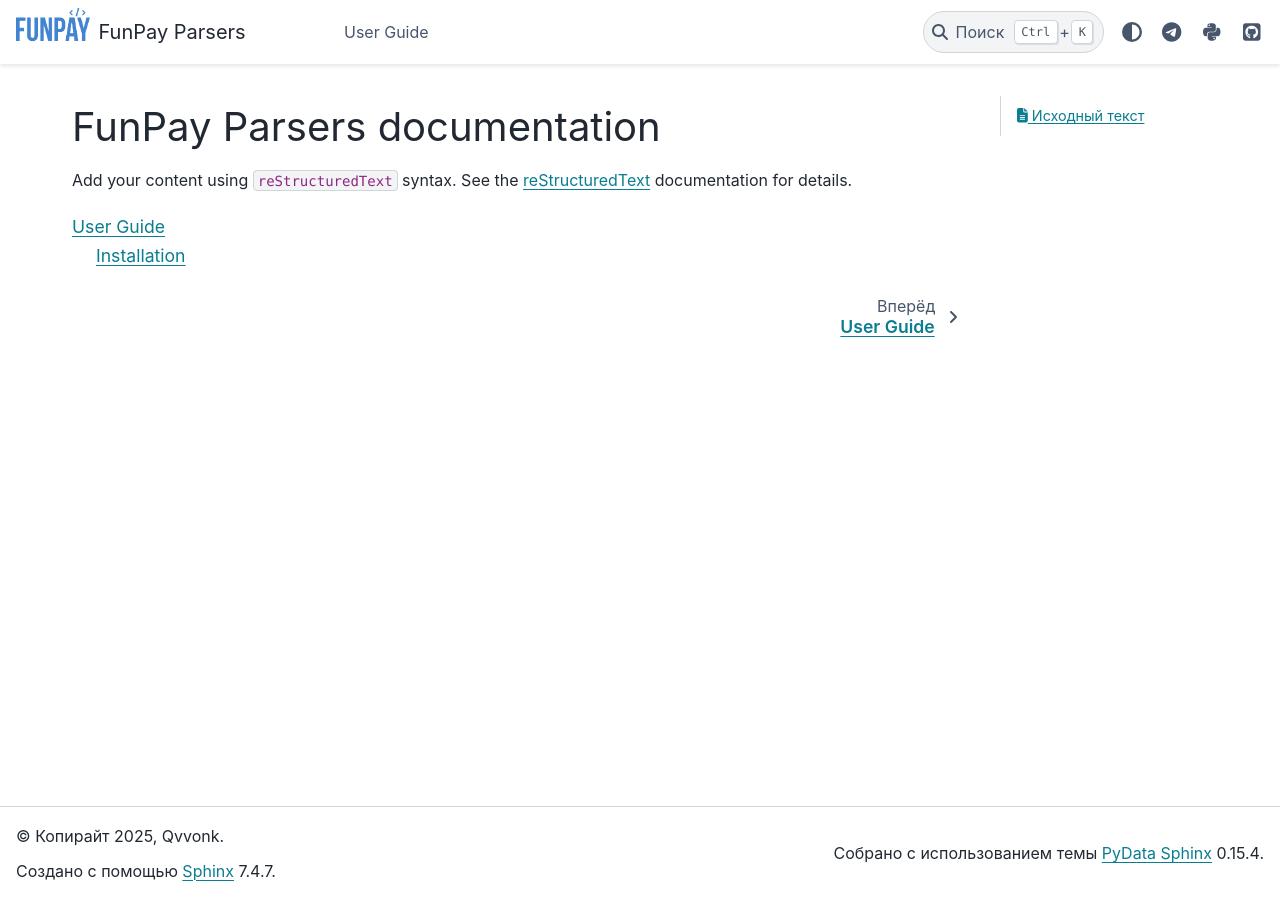
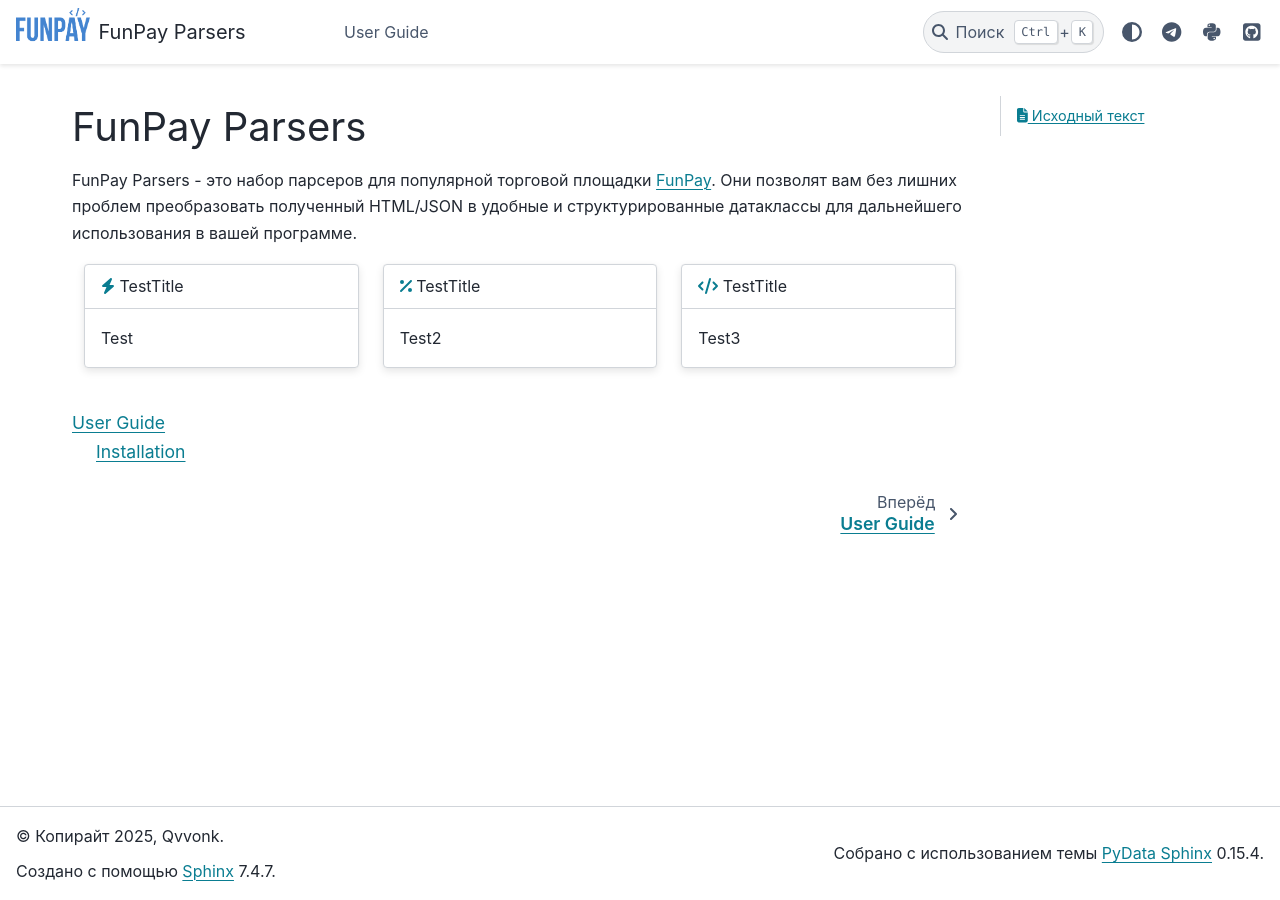
Before and after one commit to funpayhub/funpayparsers, a Sphinx documentation site: the page built from docs/source/index.rst, in a window 1280 px wide. Built offline with Sphinx 7.4.7 and the PyData theme 0.15.4, drawn with Linux system fonts in a browser that asks for light colours.

Commit message:
Grid of cards

```diff
--- a/docs/source/conf.py
+++ b/docs/source/conf.py
@@ -7,7 +7,7 @@
 # -- General configuration ---------------------------------------------------
 # https://www.sphinx-doc.org/en/master/usage/configuration.html#general-configuration
 
-extensions = []
+extensions = ['sphinx_design']
 
 templates_path = ['_templates']
 exclude_patterns = []
--- a/docs/source/index.rst
+++ b/docs/source/index.rst
@@ -1,14 +1,37 @@
-.. FunPay Parsers documentation master file, created by
-   sphinx-quickstart on Tue Jul  1 22:57:54 2025.
-   You can adapt this file completely to your liking, but it should at least
-   contain the root `toctree` directive.
+FunPay Parsers
+==============
 
-FunPay Parsers documentation
-============================
+FunPay Parsers - это набор парсеров для популярной торговой площадки `FunPay <https://funpay.com>`_.
+Они позволят вам без лишних проблем преобразовать полученный HTML/JSON в удобные и структурированные датаклассы для
+дальнейшего использования в вашей программе.
 
-Add your content using ``reStructuredText`` syntax. See the
-`reStructuredText <https://www.sphinx-doc.org/en/master/usage/restructuredtext/index.html>`_
-documentation for details.
+.. grid:: 1 2 2 3
+
+    .. grid-item::
+
+        .. card::
+
+            :fas:`bolt;pst-color-primary` TestTitle
+            ^^^
+            Test
+
+    .. grid-item::
+
+        .. card::
+
+            :fas:`percent;pst-color-primary` TestTitle
+            ^^^
+            Test2
+
+    .. grid-item::
+
+        .. card::
+
+            :fas:`code;pst-color-primary` TestTitle
+            ^^^
+            Test3
+
+
 
 .. toctree::
    :maxdepth: 2
--- a/pyproject.toml
+++ b/pyproject.toml
@@ -46,6 +46,7 @@
 docs = [
     "pydata-sphinx-theme>=0.16.1",
     "sphinx>=8.1.3",
+    "sphinx-design>=0.6.1",
 ]
 
 
```
